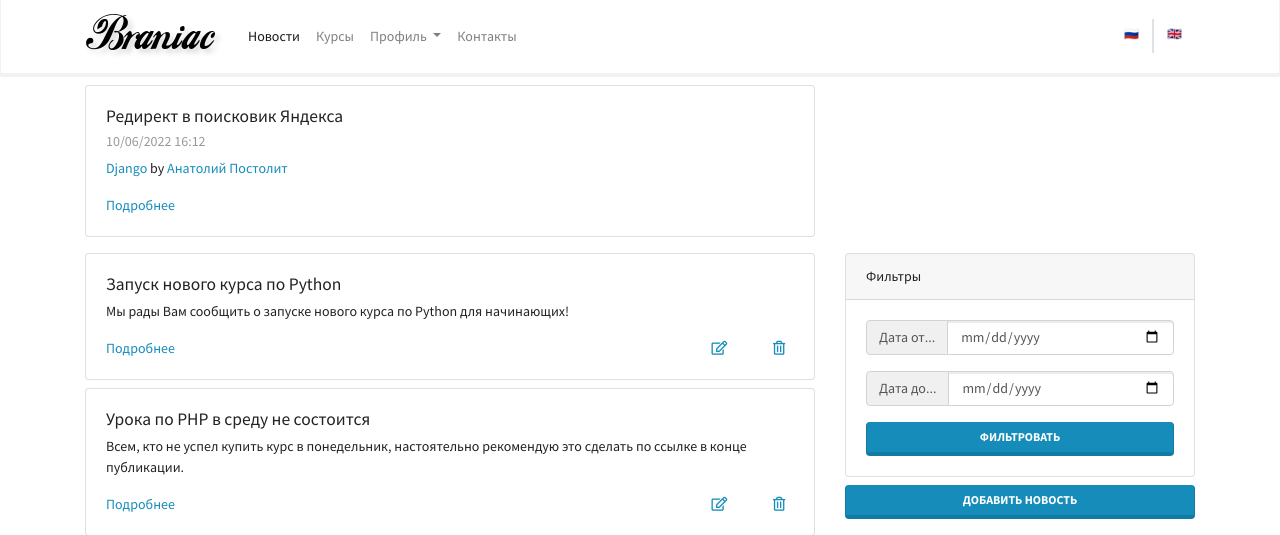
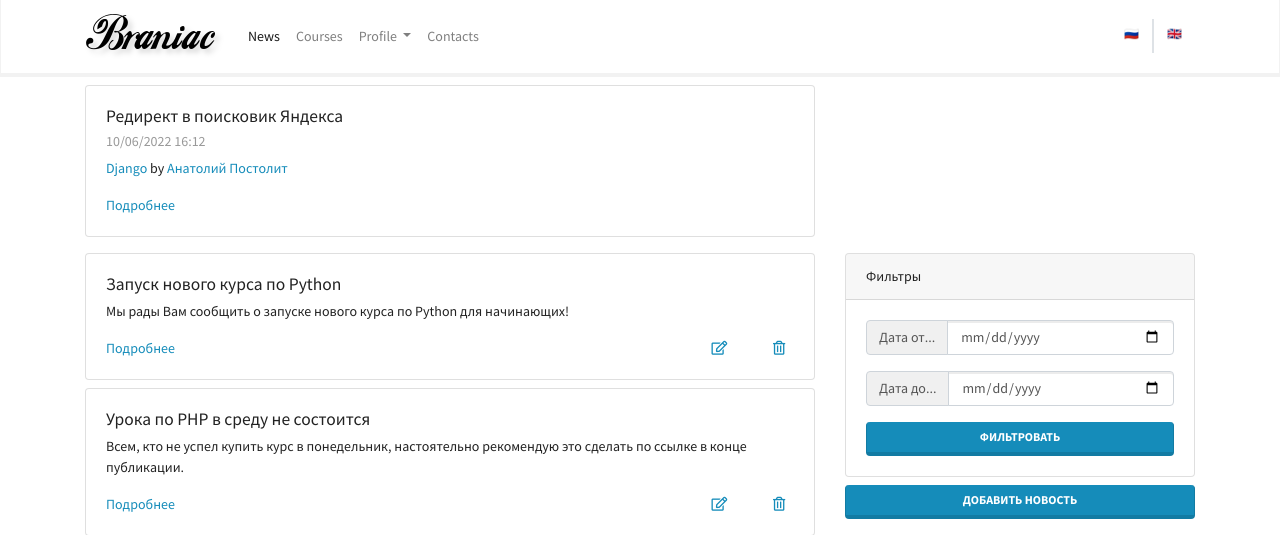
Before and after one commit to RombosK/Django_GB, a Django app: page /home/news/ in a window 1280 px wide. Shown: the top 535 px of the page. Run offline with Django 4.2, Linux system fonts and the light colour scheme; a user stored in the database is signed in; data comes from the database, SQL or seed files in the repository; parts of the project's set-up code (start-up, migrations or seed data) failed here and were passed over; some libraries are stand-ins or nearby versions.

Commit message:
8.2.1(lokale)

```diff
--- a/mainapp/templates/mainapp/includes/inc_main_menu.html
+++ b/mainapp/templates/mainapp/includes/inc_main_menu.html
@@ -1,43 +1,65 @@
 {% with request.resolver_match.url_name as url_name %}
+{% load static i18n %}
 
 
 <div class="collapse navbar-collapse" id="navbarSupportedContent">
     <ul class="navbar-nav mr-auto">
         <li class="nav-item ">
             <a class="nav-link {%  if url_name == 'news' %} active {% endif %}"
-               href="{% url 'mainapp:news' %}">Новости</a>
+               href="{% url 'mainapp:news' %}">
+                {% translate "News" %}
+            </a>
         </li>
         <li class="nav-item ">
-            <a class="nav-link {%  if url_name == 'courses' %} active {% endif %}" href="{% url 'mainapp:courses' %}">Курсы</a>
+            <a class="nav-link {%  if url_name == 'courses' %} active {% endif %}"
+               href="{% url 'mainapp:courses' %}">
+                {% translate "Courses" %}
+            </a>
         </li>
         {% if user.is_authenticated %}
         <li class="nav-item dropdown">
             <a class="nav-link dropdown-toggle" href="#" id="ddProfile" role="button" data-toggle="dropdown"
                aria-haspopup="true" aria-expanded="false">
-                Профиль
+                {% translate "Profile" %}
             </a>
             <div class="dropdown-menu" aria-labelledby="ddProfile">
-                <a class="dropdown-item" href="{% url 'authapp:edit' %}">Редактировать профиль</a>
-                <a class="dropdown-item" href="#">Мои курсы</a>
+                <a class="dropdown-item" href="{% url 'authapp:edit' %}">
+                    {% translate "Edit profile" %}
+                </a>
+                <a class="dropdown-item" href="#">
+                    {% translate "My courses" %}
+                </a>
                 <div class="dropdown-divider"></div>
                 {% if user.is_staff %}
-                    <a class="dropdown-item" href="{% url 'admin:index' %}">Модерация</a>
+                    <a class="dropdown-item" href="{% url 'admin:index' %}">
+                       {% translate "Moderation" %}
+                    </a>
                 {% endif %}
                 {% if user.is_superuser %}
-                    <a class="dropdown-item" href="{% url 'admin:index' %}">Административный раздел</a>
-                    <a class="dropdown-item" href="{% url 'mainapp:logs_list' %}">Логи</a>
+                    <a class="dropdown-item" href="{% url 'admin:index' %}">
+                        {% translate "Admin block" %}
+                    </a>
+                    <a class="dropdown-item" href="{% url 'mainapp:logs_list' %}">
+                        {% translate "Logs" %}
+                    </a>
                 {% endif %}
                 <div class="dropdown-divider"></div>
-                <a class="dropdown-item" href="{% url 'authapp:logout' %}">Выход</a>
+                <a class="dropdown-item" href="{% url 'authapp:logout' %}">
+                    {% translate "Exit" %}
+                </a>
             </div>
         </li>
         {% else %}
             <li class="nav-item ">
-                <a class="nav-link" href="{% url 'authapp:login' %}">Вход</a>
+                <a class="nav-link" href="{% url 'authapp:login' %}">
+                    {% translate "Enter" %}
+                </a>
             </li>
         {% endif %}
         <li class="nav-item {%  if url_name == 'contacts' %} active {% endif %}">
-            <a class="nav-link" href="{% url 'mainapp:contacts' %}">Контакты</a>
+            <a class="nav-link" href="{% url 'mainapp:contacts' %}">
+                {% translate "Contacts" %}
+            </a>
         </li>
     </ul>
 <!--    <span><a href="#">🇷🇺</a> <i class="fas fa-grip-lines-vertical"></i> <a href="#">🇬🇧</a></span>-->
```
Also changed, not shown: locale/ru/LC_MESSAGES/django.po, 1 other file.
